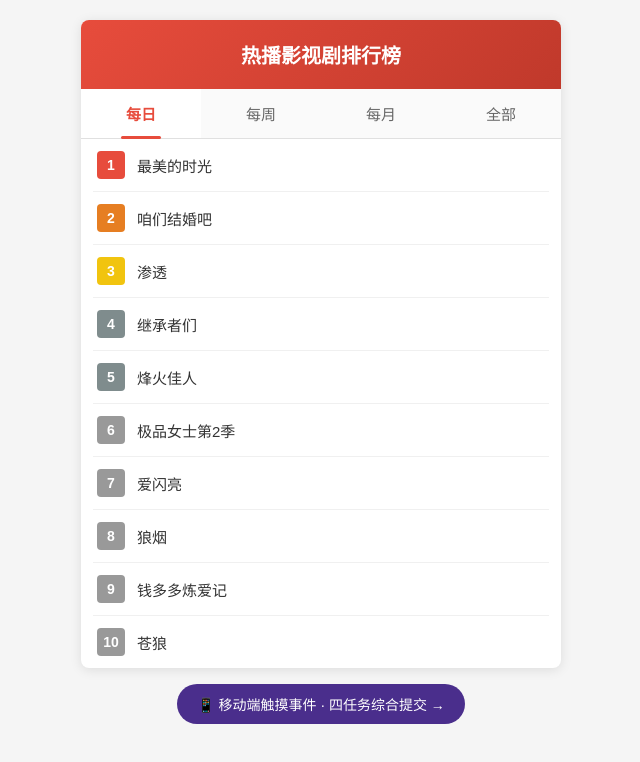
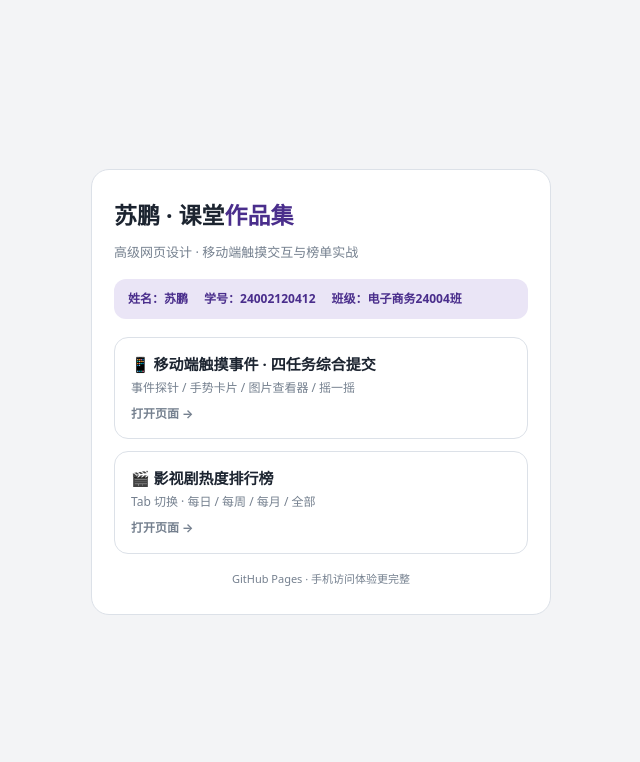
Before and after one commit to 10jr/supeng-412, a plain HTML site: page index.html in a window 1280 px wide. Shown: the whole page, without its empty margins (319-959 px from the left). Drawn offline with Linux system fonts and the light colour scheme.

Commit message:
feat: 根目录入口页 + 榜单页改名，站点可直接用 Pages 根目录发布

```diff
--- a/index.html
+++ b/index.html
@@ -1,40 +1,96 @@
+<!--
+作者: 苏鹏
+建立时间: 2026-11-20 10:30
+使用大模型: DeepSeek-V4.1-Flash
+功能名称: 站点根目录入口页（移动端事件任务集 + 影视剧榜单）
+-->
 <!DOCTYPE html>
 <html lang="zh-CN">
 <head>
-    <meta charset="UTF-8">
-    <meta name="viewport" content="width=device-width, initial-scale=1.0">
-    <title>影视剧榜单 - 苏鹏</title>
-    <!-- 苏鹏：引入样式文件 -->
-    <link rel="stylesheet" href="css/style.css">
+<meta charset="UTF-8">
+<meta name="viewport" content="width=device-width, initial-scale=1.0, viewport-fit=cover">
+<title>苏鹏 · 课堂作品集</title>
+<style>
+* { -webkit-tap-highlight-color: transparent; box-sizing: border-box; margin: 0; padding: 0; }
+:root {
+  --SP_c_paper: #F3F4F6;
+  --SP_c_card: #FFFFFF;
+  --SP_c_ink: #1C2430;
+  --SP_c_muted: #75808F;
+  --SP_c_line: #DCE1E8;
+  --SP_c_violet: #4A2E8C;
+  --SP_c_violet_soft: #EAE5F6;
+}
+body {
+  background: var(--SP_c_paper);
+  color: var(--SP_c_ink);
+  font-family: system-ui, -apple-system, "Segoe UI", "Microsoft YaHei", "PingFang SC", sans-serif;
+  line-height: 1.7;
+  min-height: 100vh;
+  display: flex;
+  align-items: center;
+  justify-content: center;
+  padding: 24px 20px 40px;
+}
+.SP_card {
+  width: 100%;
+  max-width: 460px;
+  background: var(--SP_c_card);
+  border: 1px solid var(--SP_c_line);
+  border-radius: 18px;
+  padding: 26px 22px;
+}
+.SP_card h1 { font-size: 23px; margin-bottom: 6px; }
+.SP_card h1 em { font-style: normal; color: var(--SP_c_violet); }
+.SP_sub { font-size: 13px; color: var(--SP_c_muted); margin-bottom: 16px; }
+.SP_id {
+  display: flex; flex-wrap: wrap; gap: 6px 16px;
+  padding: 10px 14px; margin-bottom: 18px;
+  background: var(--SP_c_violet_soft);
+  border-radius: 12px;
+  font-size: 12px; font-weight: 600; color: var(--SP_c_violet);
+}
+.SP_entry {
+  display: block;
+  padding: 14px 16px;
+  margin-bottom: 12px;
+  border: 1px solid var(--SP_c_line);
+  border-radius: 14px;
+  color: inherit;
+  text-decoration: none;
+  transition: border-color .15s ease, transform .15s ease;
+}
+.SP_entry:active { transform: scale(.98); border-color: var(--SP_c_violet); }
+.SP_entry strong { display: block; font-size: 15px; }
+.SP_entry span { display: block; font-size: 12px; color: var(--SP_c_muted); }
+.SP_go { display: inline-block; margin-top: 6px; font-size: 13px; font-weight: 700; color: var(--SP_c_violet); }
+.SP_foot { margin-top: 16px; text-align: center; font-size: 11px; color: var(--SP_c_muted); }
+</style>
 </head>
 <body>
-    <!-- 苏鹏：榜单主容器 -->
-    <div class="SP_container">
-        <!-- 苏鹏：标题区域 -->
-        <div class="SP_header">
-            <h1 class="SP_title">热播影视剧排行榜</h1>
-        </div>
+  <div class="SP_card">
+    <h1>苏鹏 · 课堂<em>作品集</em></h1>
+    <p class="SP_sub">高级网页设计 · 移动端触摸交互与榜单实战</p>
 
-        <!-- 苏鹏：Tab 切换区域 -->
-        <ul class="SP_tabs" id="SP_tabs">
-            <li class="SP_tab-item SP_active" data-type="daily">每日</li>
-            <li class="SP_tab-item" data-type="weekly">每周</li>
-            <li class="SP_tab-item" data-type="monthly">每月</li>
-            <li class="SP_tab-item" data-type="all">全部</li>
-        </ul>
-
-        <!-- 苏鹏：榜单列表区域 -->
-        <ol class="SP_rank-list" id="SP_rank-list">
-            <!-- 列表项由 JS 动态渲染 -->
-        </ol>
+    <div class="SP_id">
+      <span>姓名：苏鹏</span>
+      <span>学号：24002120412</span>
+      <span>班级：电子商务24004班</span>
     </div>
 
-    <!-- 苏鹏：课堂任务入口——移动端触摸事件综合提交页 -->
-    <p class="SP_entry">
-        <a href="mobile-events/index.html">📱 移动端触摸事件 · 四任务综合提交 →</a>
-    </p>
+    <a class="SP_entry" href="mobile-events/index.html">
+      <strong>📱 移动端触摸事件 · 四任务综合提交</strong>
+      <span>事件探针 / 手势卡片 / 图片查看器 / 摇一摇</span>
+      <span class="SP_go">打开页面 →</span>
+    </a>
 
-    <!-- 苏鹏：引入脚本文件 -->
-    <script src="js/main.js"></script>
+    <a class="SP_entry" href="rank.html">
+      <strong>🎬 影视剧热度排行榜</strong>
+      <span>Tab 切换 · 每日 / 每周 / 每月 / 全部</span>
+      <span class="SP_go">打开页面 →</span>
+    </a>
+
+    <p class="SP_foot">GitHub Pages · 手机访问体验更完整</p>
+  </div>
 </body>
 </html>
```
Also changed, not shown: rank.html (added, +40 -0 lines), sp_prompt.md (added, +56 -0 lines).
